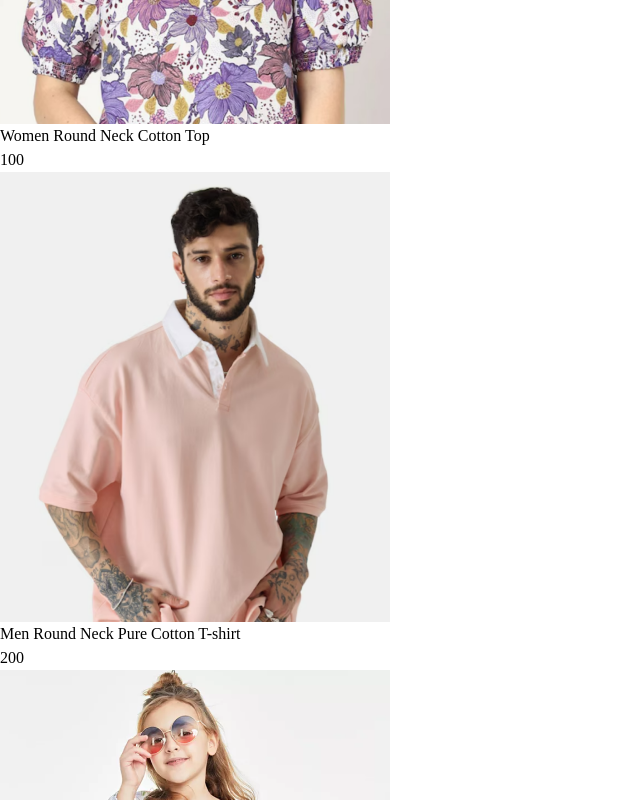
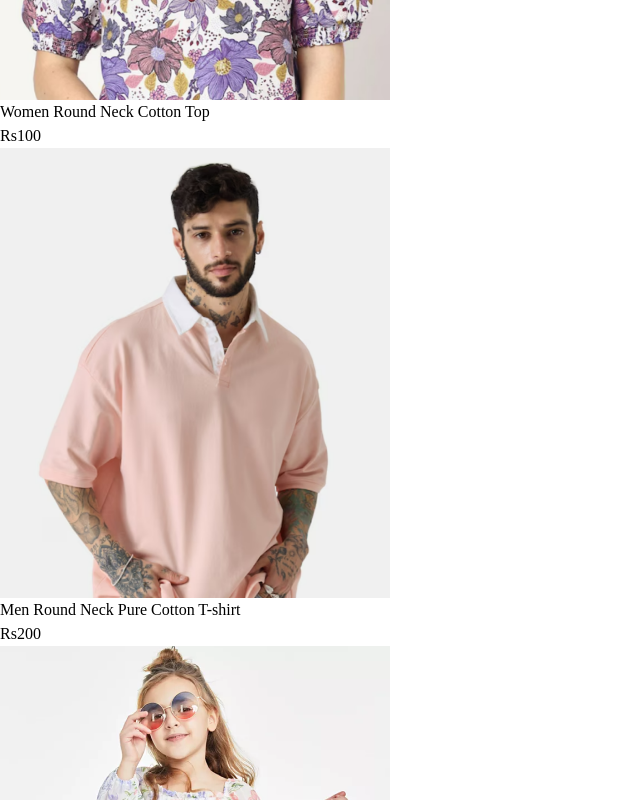
Before and after one commit to IsuruKaushika/OgiEra, a React (Vite) app in the folder frontend/: page / in a window 1280 px wide. Shown: the part 2000-2800 px from the top of the page, without its empty margins (0-640 px from the left). Built offline with nearby package versions, Linux system fonts and the light colour scheme.

Commit message:
Corrected Rs Issue and Best Seller

```diff
--- a/frontend/src/components/BestSeller.jsx
+++ b/frontend/src/components/BestSeller.jsx
@@ -1,10 +1,9 @@
-import React from 'react'
-import { useContext } from 'react';
+import React,{useContext} from 'react'
 import { ShopContext } from '../context/ShopContext';
-import { useState, useEffect } from 'react';
+import Title from './Title';
+import ProductItem from './ProductItem';
+import { useEffect, useState } from 'react';
 
-import Title from '../components/Title';
-import ProductItem from './ProductItem';
 
 const BestSeller = () => {
 
@@ -12,7 +11,7 @@ const BestSeller = () => {
     const[bestSeller, setBestSeller] = useState([]);
 
     useEffect(()=>{
-        const bestproduct =products.filter((item)=>(item.bestSeller));
+        const bestproduct =products.filter((item)=>(item.bestseller));
         setBestSeller(bestproduct.slice(0,5));
     },[])
 
@@ -23,6 +22,7 @@ const BestSeller = () => {
             <p className ='w-3/4 m-auto text-xs sm:text.sm md:text-base text-gray-600'>
                 Lorem ipsum dolor sit amet consectetur adipisicing elit. Minus possimus ducimus consequuntur inventore sunt nemo provident nisi corrupti illo maiores, quam quos ullam? Ea expedita odit eos modi totam hic?
             </p>
+    </div>
             <div className='grid grid-cols-2 sm:grid-cols-3 md:grid-cols-4 lg:grid-cols-5 gap-4 gap-y-6'>
                 {
                 bestSeller.map((item,index)=>(
@@ -32,7 +32,7 @@ const BestSeller = () => {
             </div>
 
         </div>
-        </div>
+
   )
 }
 
--- a/frontend/src/components/Navbar.jsx
+++ b/frontend/src/components/Navbar.jsx
@@ -8,7 +8,7 @@ const Navbar = () => {
   return (
     <div className='flex items-center justify-between py-5 font-medium'>
 
-        <Link to='/'><img src={assets.logo}className='w-36' alt="" /></Link>>
+        <Link to='/'><img src={assets.logo}className='w-36' alt="" /></Link>
 
         <ul className='hidden sm:flex gap-5 text-sm text-gray-700'>
             <NavLink to = '/'className='flex flex-col items-center gap-1'>
--- a/frontend/src/components/ProductItem.jsx
+++ b/frontend/src/components/ProductItem.jsx
@@ -2,6 +2,7 @@ import React from 'react'
 import { Link } from 'react-router-dom'
 import { ShopContext } from '../context/ShopContext';
 import { useContext } from 'react';
+
 
 const ProductItem = ({id,image,name,price}) => {
     const {currency} = useContext(ShopContext);
@@ -12,7 +13,7 @@ const ProductItem = ({id,image,name,price}) => {
             <img className='hover:scale-110 transition ease-in-out' src={image[0]} alt=" "/>
         </div>
         <p className='pt-3 pb-1 text-sm'> {name}</p>
-        <p className='text-sm font-medium'>{currency}{price}</p>
+        <p className='text-sm font-medium'>Rs{currency}{price}</p>
     </Link>
 
   )
--- a/frontend/src/context/ShopContext.jsx
+++ b/frontend/src/context/ShopContext.jsx
@@ -1,7 +1,5 @@
 import { createContext} from "react";
 import { products } from "../assets/assets";
-
-
 
 export const ShopContext = createContext();
 const ShopContextProvider = (props) => {
```
